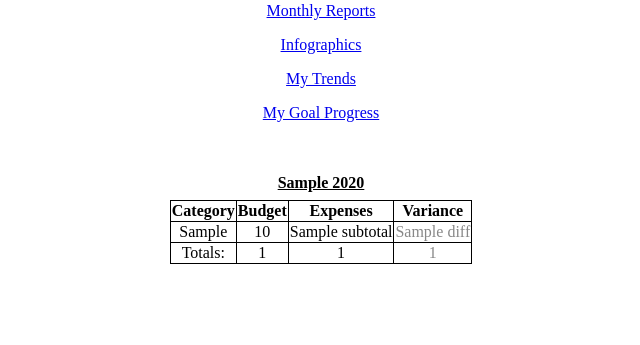
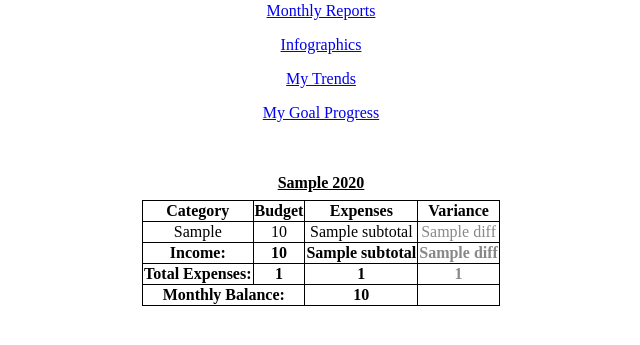
Before and after one commit to Summussum/sums, a Django app: template sums/templates/Explore/monthly_reports.html in a window 1280 px wide. Shown: the part 172-517 px from the top of the page, without its empty margins (319-959 px from the left). Run offline with Django 5.2, Linux system fonts and the light colour scheme; the template is opened without the code that fills it: most values are stand-ins (such as "Sample title", 1, 10 or a date in 2020); parts of the project's set-up code (start-up, migrations or seed data) failed here and were passed over.

Commit message:
monthly reports display income separately from expenses

```diff
--- a/sums/templates/Explore/monthly_reports.html
+++ b/sums/templates/Explore/monthly_reports.html
@@ -44,10 +44,21 @@
                 </tr>
                 {% endfor %}
                 <tr>
-                    <td>Totals:</td>
-                    <td>{{total_budget}}</td>
-                    <td>{{report.total_expenses}}</td>
-                    <td><div style="color: {{report.diff_color}};">{{report.total_diff}}</td>
+                    <td><b>Income:</b></td>
+                    <td><b>{{report.income.budget_amount}}</b></td>
+                    <td><b>{{report.income.subtotal}}</b></td>
+                    <td><div style="color: {{report.income.diff_color}};"><b>{{report.income.diff}}</b></div></td>
+                </tr>
+                <tr>
+                    <td><b>Total Expenses:</b></td>
+                    <td><b>{{total_budget}}</b></td>
+                    <td><b>{{report.total_expenses}}</b></td>
+                    <td><div style="color: {{report.diff_color}};"><b>{{report.total_diff}}</b></td>
+                </tr>
+                <tr>
+                    <td colspan="2"><b>Monthly Balance:</b></td>
+                    <td><b>{{report.balance}}</b></td>
+                    <td></td>
                 </tr>
             </tbody>
         </table>
```
Also changed, not shown: explorer/views.py (+20 -8 lines).
